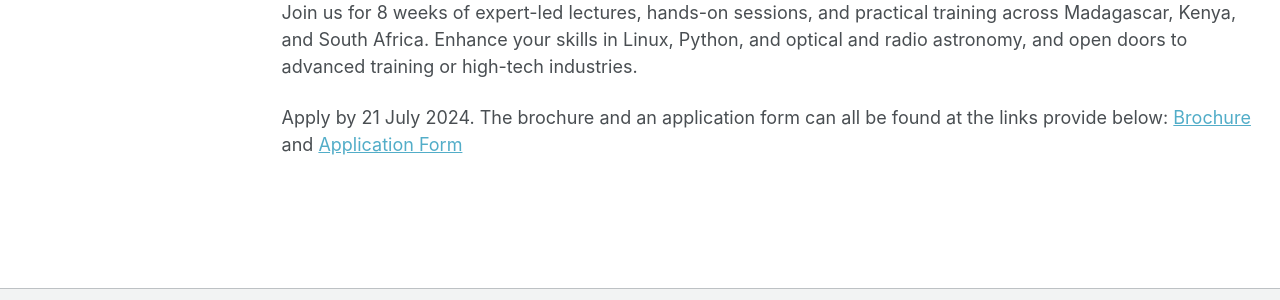
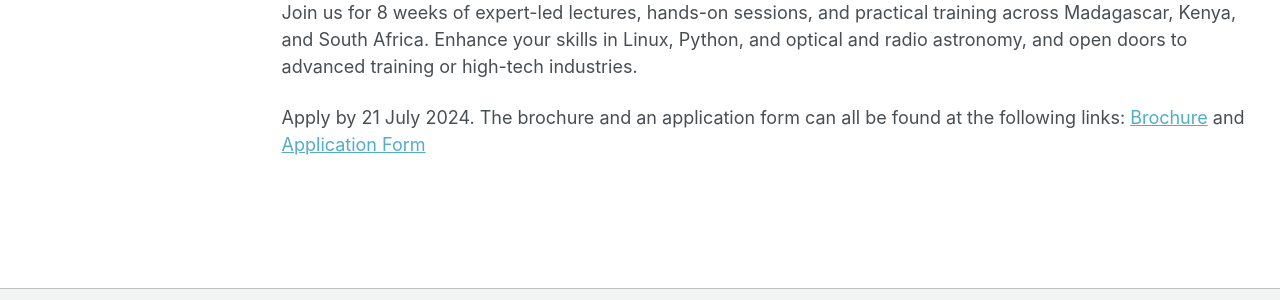
Before and after one commit to solohery-astro/solohery-astro.github.io, a Jekyll site: the page built from _pages/news.md, in a window 1280 px wide and 1046 px high. Shown: the part 667-967 px from the top of the window. Built offline with Jekyll 4.4.1, drawn with Linux system fonts in a browser that asks for light colours; some web fonts are replaced.

Commit message:
Update news.md

```diff
--- a/_pages/news.md
+++ b/_pages/news.md
@@ -21,6 +21,6 @@ This program is open to anyone in Madagascar with a passion for science, no prio
 
 Join us for 8 weeks of expert-led lectures, hands-on sessions, and practical training across Madagascar, Kenya, and South Africa. Enhance your skills in Linux, Python, and optical and radio astronomy, and open doors to advanced training or high-tech industries.
 
-Apply by 21 July 2024. The brochure and an application form can all be found at the links provide below:
+Apply by 21 July 2024. The brochure and an application form can all be found at the following links:
 [Brochure](https://drive.google.com/file/d/1PsRvuaVW_t6zMWkn6n9YqCjl3JfOlPhl/view?usp=sharing){:target="_blank" rel="noopener noreferrer"} and
 [Application Form](https://drive.google.com/file/d/1KlBduQvA2sbeR2N0hHa-Zf0GstkOZqov/view?usp=sharing){:target="_blank" rel="noopener noreferrer"}
```
